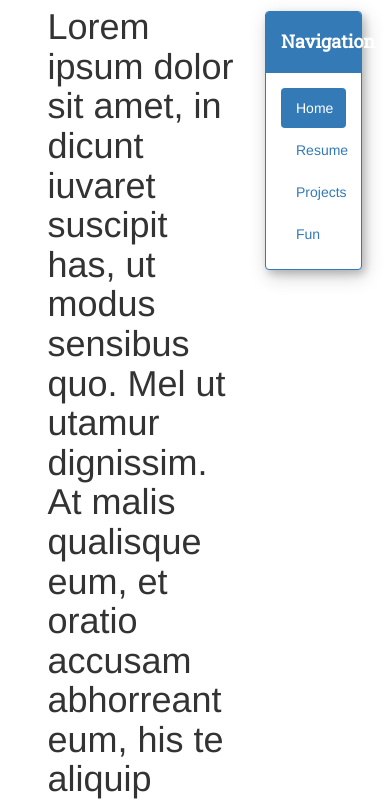
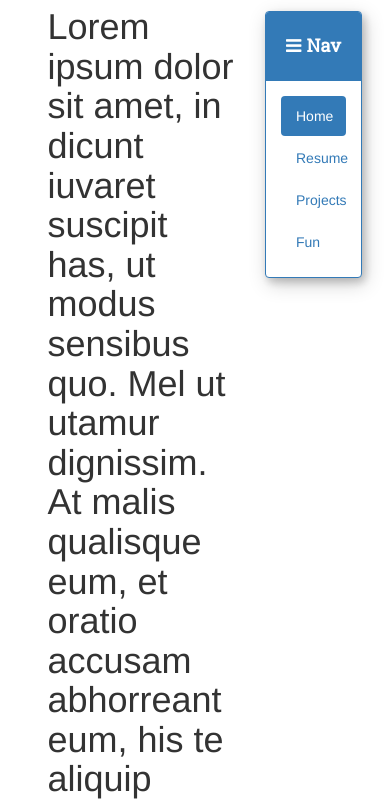
Before and after one commit to chickentech/WMIC_Powershell_Report, a plain HTML site: page Test HTML/index.html in a window 390 px wide. Shown: the part 89-892 px from the top of the page. Drawn offline with nearby package versions, Linux system fonts and the light colour scheme.

Commit message:
Responsive 2
More responsive changes to navbar...

```diff
--- a/Test HTML/index.html
+++ b/Test HTML/index.html
@@ -119,7 +119,7 @@
                 <div class="col-xs-4" style="padding: 5px">
                     <div class="panel panel-default panel-primary dshadow affix" data-spy="affix" data-offset="100" style="width: 25%">
                     <!-- Sidebar Header -->
-                        <div class="panel-heading"><h4 class="font-effect-outline" style="font-family: 'Roboto Slab', serif;"><strong><i class="fa fa-bars hidden-xs" style="padding: 5px"></i>Navigation</strong></h4></div>
+                        <div class="panel-heading"><h4 class="font-effect-outline" style="font-family: 'Roboto Slab', serif;"><strong><i class="fa fa-bars" style="padding: 5px"></i><div class="hidden-xs" style="display: inline">Navigation</div><div class="visible-xs-inline">Nav</div></strong></h4></div>
                         <!-- Sidebar Body -->
                         <div class="panel-body">
                             <ul class="nav nav-pills nav-stacked">
```
